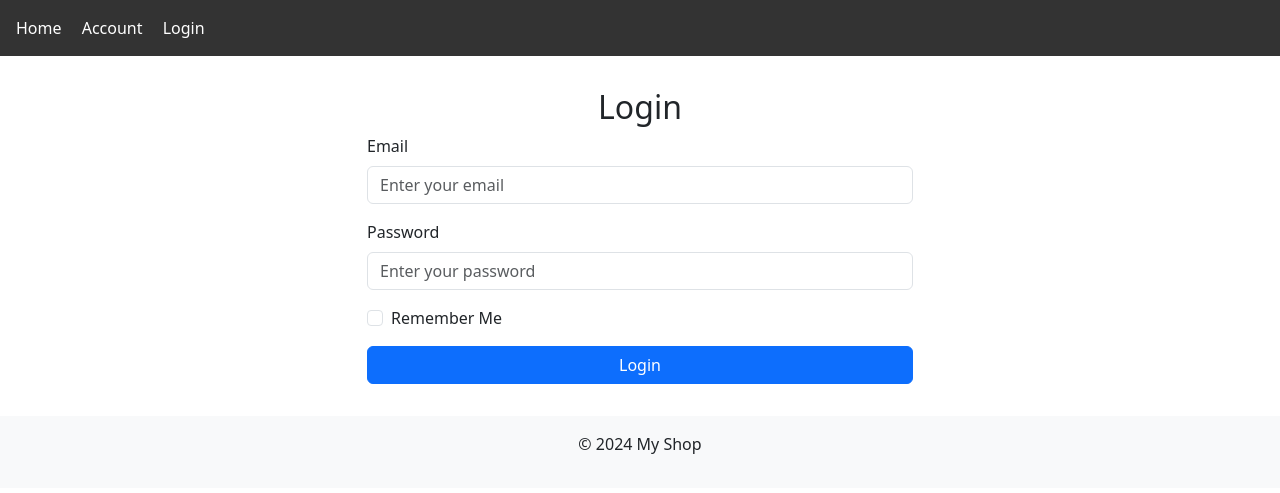
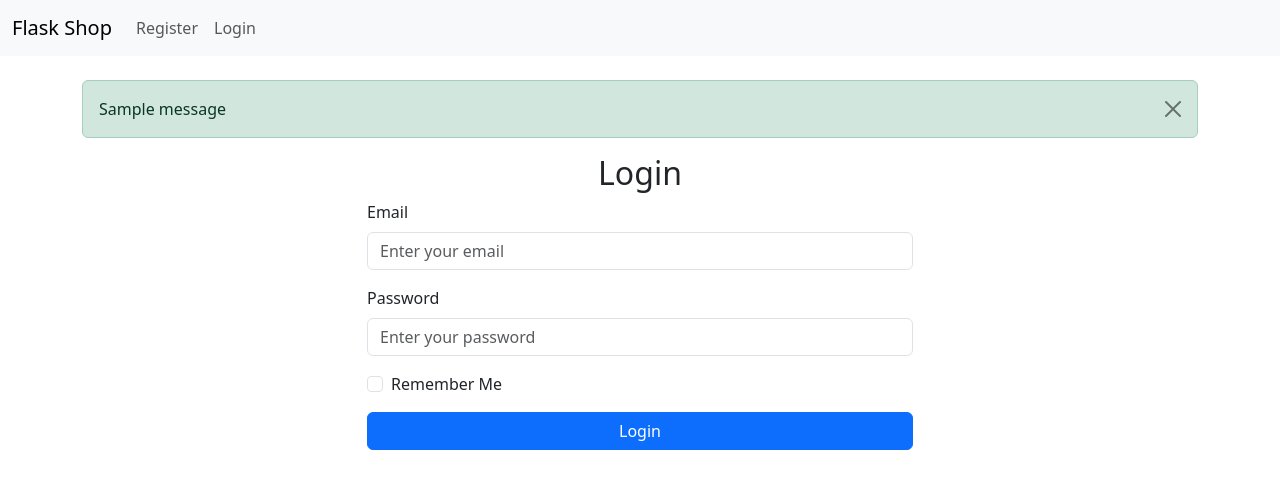
Before and after one commit to shayan041ir/flask_shop, a Flask app: a page that uses app/templates/base.html in a window 1280 px wide. Shown: the top 493 px of the page. Run offline with Flask 3, Linux system fonts and the light colour scheme; tables that the repository leaves empty hold one stand-in row (values such as "Sample post"); one stand-in notice (Sample message) is shown.

Commit message:
dont work before chenge all

```diff
--- a/app/templates/base.html
+++ b/app/templates/base.html
@@ -3,25 +3,49 @@
 <head>
     <meta charset="UTF-8">
     <meta name="viewport" content="width=device-width, initial-scale=1.0">
-    <title>{% block title %}My Shop{% endblock %}</title>
-    <link rel="stylesheet" href="{{ url_for('static', filename='style.css') }}">
+    <title>{{ title }}</title>
     <link href="https://cdn.jsdelivr.net/npm/bootstrap@5.3.0/dist/css/bootstrap.min.css" rel="stylesheet">
-
 </head>
 <body>
-    <nav>
-        <!-- Navigation bar content -->
-        <a href="{{ url_for('home') }}">Home</a>
-        <a href="{{ url_for('account') }}">Account</a>
-        <a href="{{ url_for('login') }}">Login</a>
+    <nav class="navbar navbar-expand-lg navbar-light bg-light">
+        <div class="container-fluid">
+            <a class="navbar-brand" href="{{ url_for('home') }}">Flask Shop</a>
+            <button class="navbar-toggler" type="button" data-bs-toggle="collapse" data-bs-target="#navbarNav">
+                <span class="navbar-toggler-icon"></span>
+            </button>
+            <div class="collapse navbar-collapse" id="navbarNav">
+                <ul class="navbar-nav">
+                    <li class="nav-item">
+                        <a class="nav-link" href="{{ url_for('register') }}">Register</a>
+                    </li>
+                    <li class="nav-item">
+                        <a class="nav-link" href="{{ url_for('login') }}">Login</a>
+                    </li>
+                    {% if current_user.is_authenticated %}
+                        <li class="nav-item">
+                            <a class="nav-link" href="{{ url_for('account') }}">Account</a>
+                        </li>
+                        <li class="nav-item">
+                            <a class="nav-link" href="{{ url_for('logout') }}">Logout</a>
+                        </li>
+                    {% endif %}
+                </ul>
+            </div>
+        </div>
     </nav>
-    <div class="container">
-        {% block content %}
-        {% endblock %}
+    <div class="container mt-4">
+        {% with messages = get_flashed_messages(with_categories=true) %}
+            {% if messages %}
+                {% for category, message in messages %}
+                    <div class="alert alert-{{ category }} alert-dismissible fade show" role="alert">
+                        {{ message }}
+                        <button type="button" class="btn-close" data-bs-dismiss="alert" aria-label="Close"></button>
+                    </div>
+                {% endfor %}
+            {% endif %}
+        {% endwith %}
+        {% block content %}{% endblock %}
     </div>
-    <footer>
-        <!-- Footer content -->
-        <p>&copy; 2024 My Shop</p>
-    </footer>
+    <script src="https://cdn.jsdelivr.net/npm/bootstrap@5.3.0/dist/js/bootstrap.bundle.min.js"></script>
 </body>
 </html>
--- a/config.py
+++ b/config.py
@@ -2,5 +2,5 @@ import os
 
 class Config:
     SECRET_KEY = os.environ.get('SECRET_KEY') or 'your_secret_key'
-    SQLALCHEMY_DATABASE_URI = os.environ.get('DATABASE_URL') or 'mysql://root:@localhost/flaskshop'
+    SQLALCHEMY_DATABASE_URI = os.environ.get('DATABASE_URL') or 'mysql://root:@localhost:3306/flaskshop'
     SQLALCHEMY_TRACK_MODIFICATIONS = False
```
Also changed, not shown: app/__init__.py (+7 -0 lines), app/models.py (+10 -0 lines), 2 other files.
